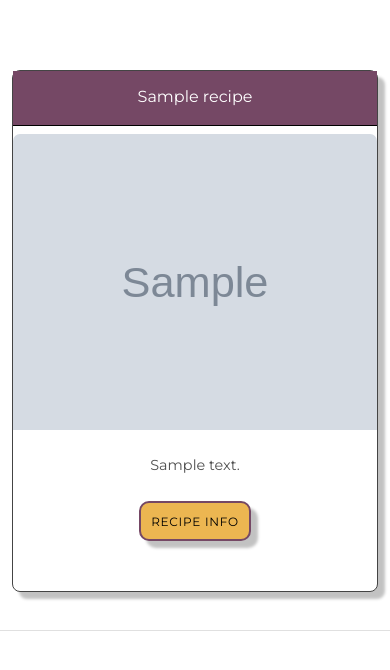
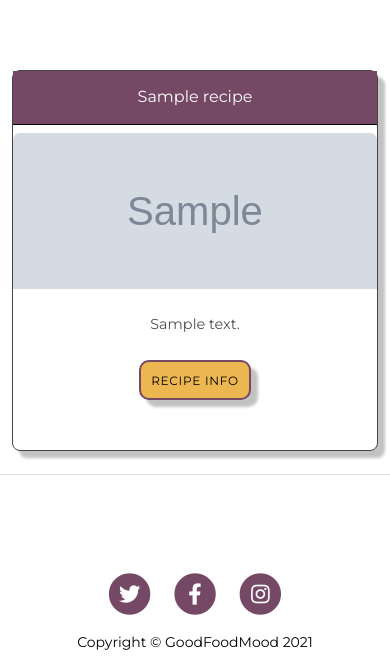
Before and after one commit to tony-reddington/goodfoodmood, a Flask app: page / in a window 390 px wide. Shown: the part 488-1158 px from the top of the page. Run offline with Flask 2, Linux system fonts and the light colour scheme; grey boxes marked "Sample" are stand-in pictures; a database or web service that is not in the repository returns one stand-in record (values such as "Sample title"); some libraries are stand-ins or nearby versions.

Commit message:
Adding further media query for image to reduce the size

```diff
--- a/static/css/style.css
+++ b/static/css/style.css
@@ -181,6 +181,11 @@ a {
         border-radius: 10px;
     }
 }
+
+@media (max-width: 992px) {
+    .index-profile-img {
+        height: 40vw;
+    }
 
 /* form style on register.html */
 
```
